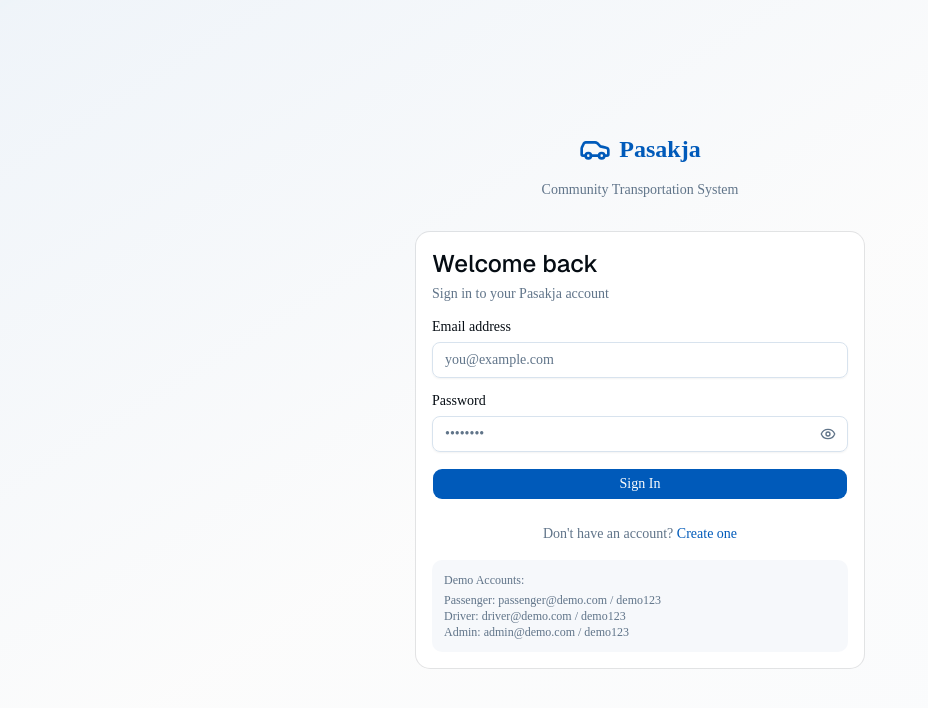
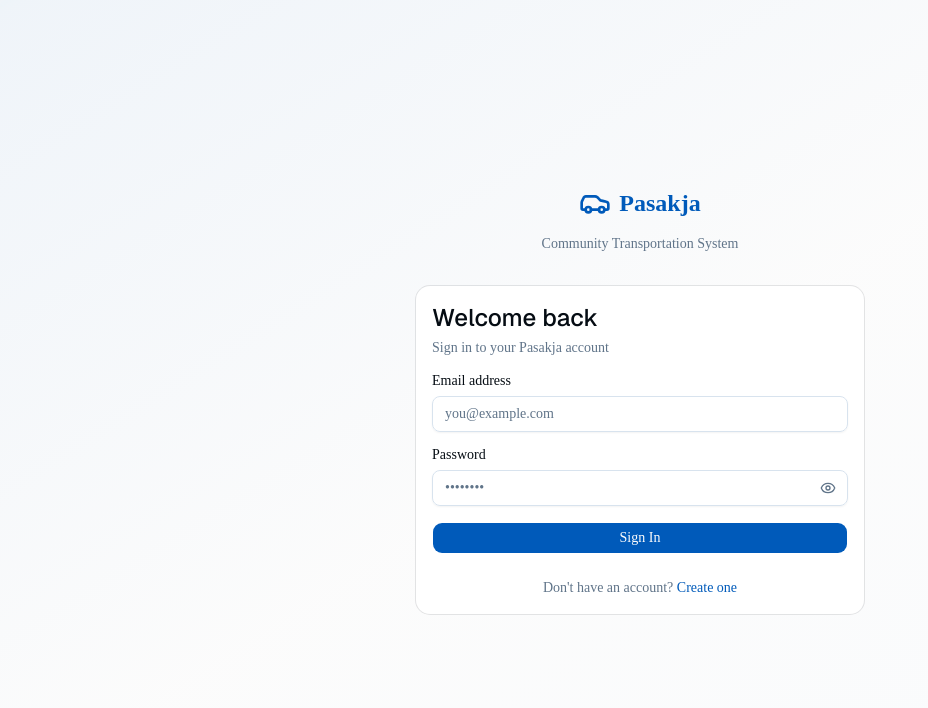
Before and after one commit to johnmichealacera/pasakja, a Next.js app: page /login in a window 1280 px wide. Shown: the top 708 px of the page, without its empty margins (0-928 px from the left). Built offline with nearby package versions, Linux system fonts and the light colour scheme.

Commit message:
refactor: remove demo account information from login page to streamline user interface

```diff
--- a/app/(auth)/login/page.tsx
+++ b/app/(auth)/login/page.tsx
@@ -115,13 +115,6 @@ export default function LoginPage() {
                 Create one
               </Link>
             </div>
-
-            <div className="mt-4 p-3 bg-muted/50 rounded-lg text-xs text-muted-foreground">
-              <p className="font-medium mb-1">Demo Accounts:</p>
-              <p>Passenger: passenger@demo.com / demo123</p>
-              <p>Driver: driver@demo.com / demo123</p>
-              <p>Admin: admin@demo.com / demo123</p>
-            </div>
           </CardContent>
         </Card>
       </div>
```
